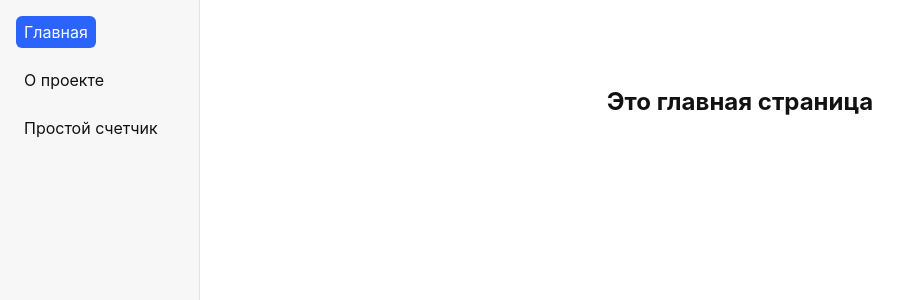
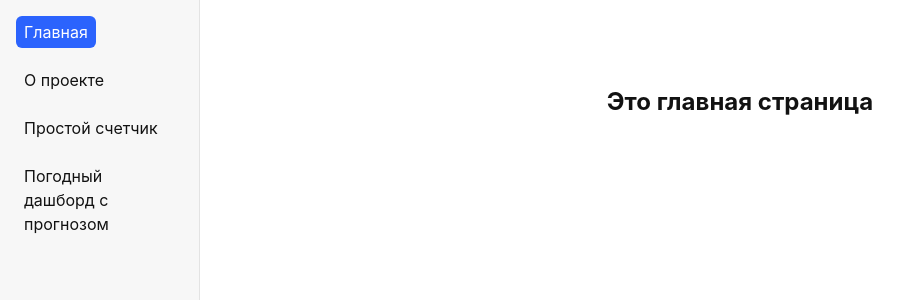
Before and after one commit to AbayReushenov/react-test-project, a React (Vite) app: page / in a window 1280 px wide. Shown: the top 300 px of the page, without its empty margins (0-919 px from the left). Built offline with nearby package versions, Linux system fonts and the light colour scheme.

Commit message:
Added Weather-dashboard page

```diff
--- a/src/Layout.tsx
+++ b/src/Layout.tsx
@@ -8,6 +8,7 @@ function Layout() {
       <NavLink to="/" className={({ isActive }) => isActive ? 'active' : undefined}>Главная</NavLink>
       <NavLink to="/about" className={({ isActive }) => isActive ? 'active' : undefined}>О проекте</NavLink>
       <NavLink to="/simple-counter" className={({ isActive }) => isActive ? 'active' : undefined}>Простой счетчик</NavLink>
+      <NavLink to="/weather-dashboard" className={({ isActive }) => isActive ? 'active' : undefined}>Погодный дашборд с прогнозом</NavLink>
     </nav>
 
     <main>
--- a/src/index.css
+++ b/src/index.css
@@ -93,7 +93,9 @@ nav a {
   text-decoration: none;
   padding: 0.25rem 0.5rem;
   border-radius: 6px;
+  text-align: left;
 }
+
 nav a:hover {
   background: #e3e3e3;
 }
--- /dev/null
+++ b/src/pages/weatherDashboard/WeatherDashboard.tsx
@@ -0,0 +1,5 @@
+function WeatherDashboard() {
+  return <h2>Погодный дашборд с прогнозом</h2>
+}
+
+export default WeatherDashboard
--- a/src/router.tsx
+++ b/src/router.tsx
@@ -1,19 +1,21 @@
-import { createBrowserRouter } from 'react-router-dom';
-import Home from "./pages/home/Home"
-import About from "./pages/about/About"
-import Layout from './Layout';
-import SimpleCounter from './pages/simpleCounter/SimpleCounter';
+import { createBrowserRouter } from 'react-router-dom'
+import Home from './pages/home/Home'
+import About from './pages/about/About'
+import Layout from './Layout'
+import SimpleCounter from './pages/simpleCounter/SimpleCounter'
+import WeatherDashboard from './pages/weatherDashboard/WeatherDashboard'
 
 const router = createBrowserRouter([
-  {
-    path: "/",
-    element: <Layout />,
-    children: [
-      { index: true, element: <Home />},
-      { path: "about", element: < About />},
-      { path: "simple-counter", element: < SimpleCounter />}
-    ]
-  }
+    {
+        path: '/',
+        element: <Layout />,
+        children: [
+            { index: true, element: <Home /> },
+            { path: 'about', element: <About /> },
+            { path: 'simple-counter', element: <SimpleCounter /> },
+            { path: 'weather-dashboard', element: <WeatherDashboard /> },
+        ],
+    },
 ])
 
 export default router
```
